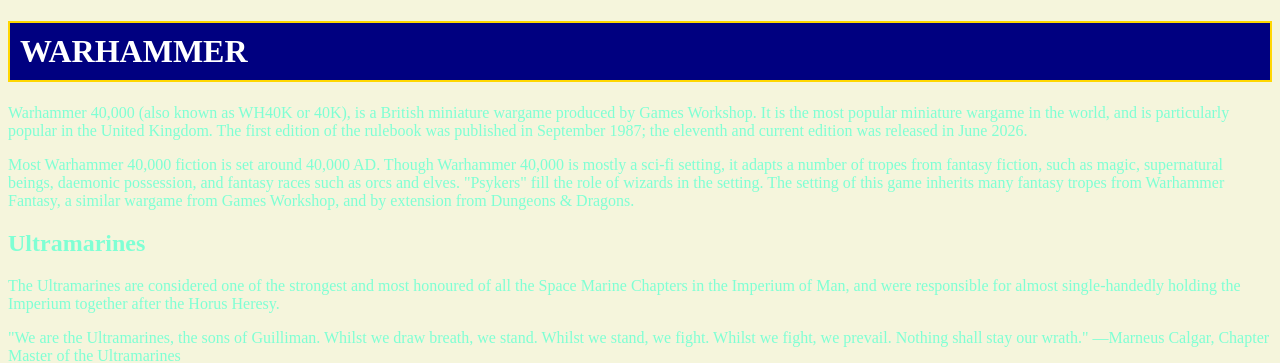
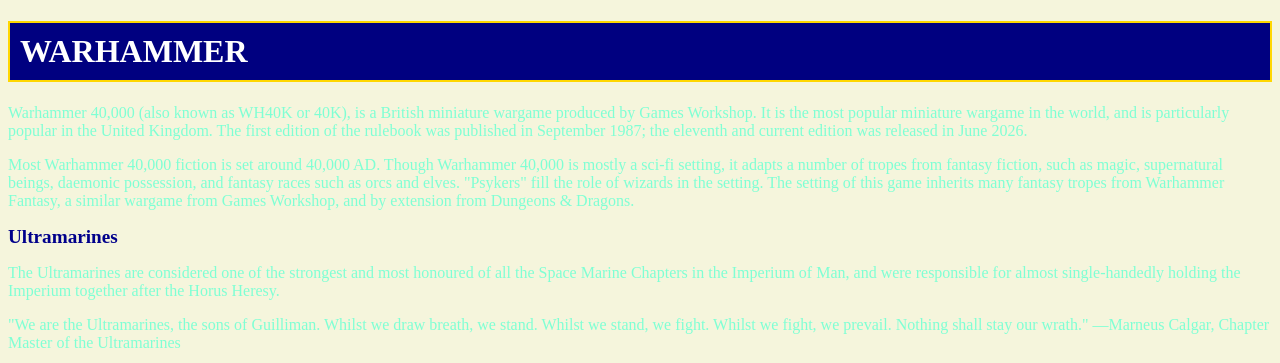
Before and after one commit to MekziX/moja-spletna-stran, a plain HTML site: page index.html in a window 1280 px wide. Shown: the top 363 px of the page. Drawn offline with Linux system fonts and the light colour scheme.

Commit message:
Spremenjena barva in velikost naslovov h2

```diff
--- a/style.css
+++ b/style.css
@@ -9,3 +9,8 @@ h1{
     border:2px solid gold;
     padding:10px;
 }
+
+h2{
+    font-size:larger;
+    color:darkblue;
+}
```
